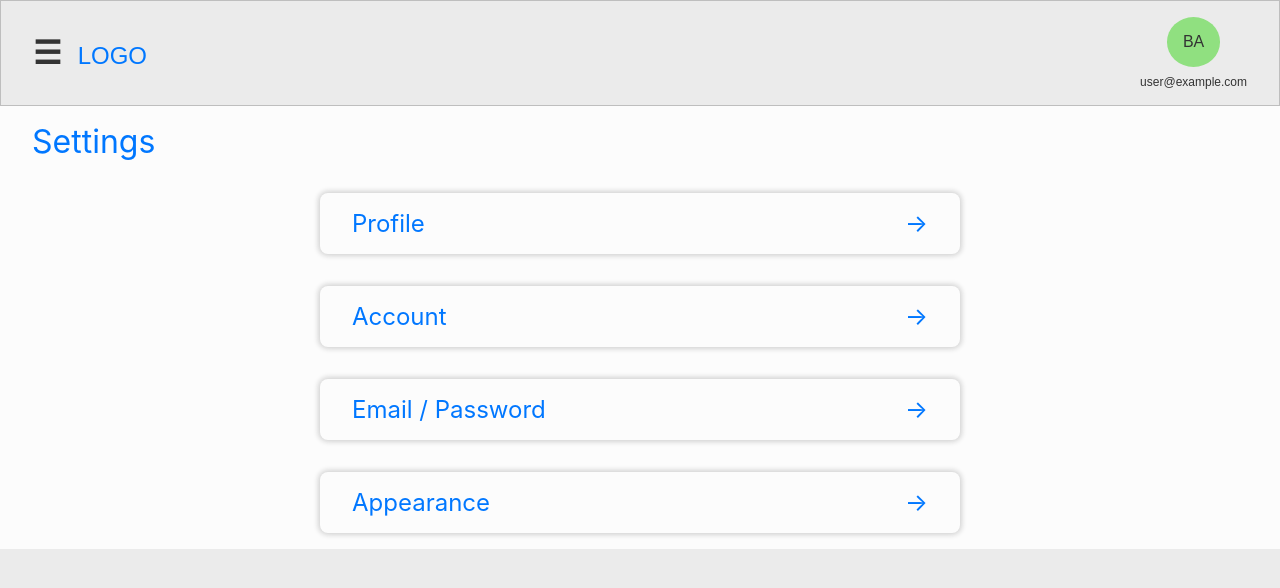
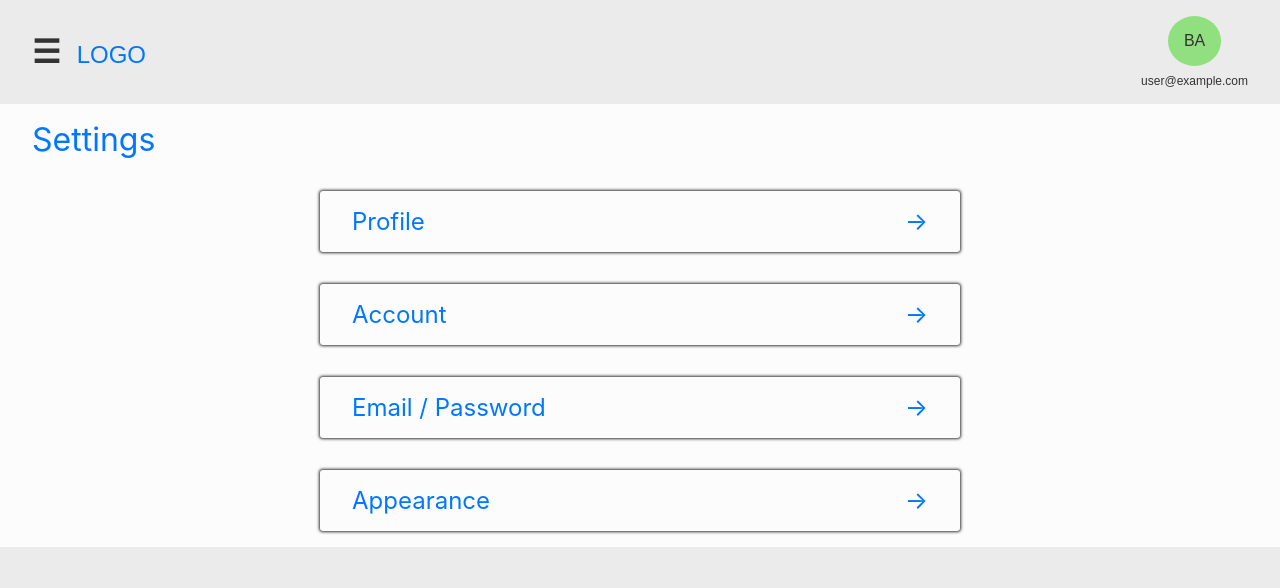
Before and after one commit to burhan221b/crat-auth-dashboard, a React (Create React App) app: page /settings in a window 1280 px wide. Shown: the top 588 px of the page. Built offline with nearby package versions, Linux system fonts and the light colour scheme; no server answers; sample sign-in values are in the browser's storage.

Commit message:
Made Topics seperate ui now

```diff
--- a/src/App.tsx
+++ b/src/App.tsx
@@ -7,6 +7,7 @@ import './styles/Btn.scss';
 import './styles/Nav.scss';
 import './styles/Profile.scss';
 import './styles/Settings.scss';
+import './styles/TopicContainer.scss';
 import './styles/Bridge.scss';
 import './styles/Theme.scss';
 import { AuthProvider } from './context/AuthContext';
--- a/src/components/nav/NavSide.tsx
+++ b/src/components/nav/NavSide.tsx
@@ -27,7 +27,6 @@ const NavSide = (props: any) => {
                         <li><Link onClick={removeSideNavActive} to="/contact">Contact</Link></li>
                         <li><Link onClick={() => openSideNavTopic("NavSideNotes")} to="/notes">Notes</Link></li>
                         <li><Link onClick={() => openSideNavTopic("NavSideSettings")} to="/settings">Settings</Link></li>
-                        <li><button>Sign</button></li>
                     </ul>
                 </div>
 
--- a/src/pages/Dashboard.tsx
+++ b/src/pages/Dashboard.tsx
@@ -22,6 +22,11 @@ const Dashboard = () => {
             <h1>Dashboard</h1>
             {error && <ErrorMessage>{error}</ErrorMessage>}
             <strong>Current User Email: {currentUser.email}</strong>
+            <p>Lorem ipsum dolor sit amet consectetur adipisicing elit. Laboriosam facilis nostrum voluptatem vel cum laudantium alias numquam quidem quae voluptatibus, ad cumque sequi officiis iste quas et corporis? Nisi, nesciunt!</p>
+            <p>Lorem ipsum dolor sit amet consectetur adipisicing elit. Laboriosam facilis nostrum voluptatem vel cum laudantium alias numquam quidem quae voluptatibus, ad cumque sequi officiis iste quas et corporis? Nisi, nesciunt!</p>
+            <p>Lorem ipsum dolor sit amet consectetur adipisicing elit. Laboriosam facilis nostrum voluptatem vel cum laudantium alias numquam quidem quae voluptatibus, ad cumque sequi officiis iste quas et corporis? Nisi, nesciunt!</p>
+            <p>Lorem ipsum dolor sit amet consectetur adipisicing elit. Laboriosam facilis nostrum voluptatem vel cum laudantium alias numquam quidem quae voluptatibus, ad cumque sequi officiis iste quas et corporis? Nisi, nesciunt!</p>
+
             <div className="button-group">
                 <Link to="/update-profile"><button type="button" className="btn btn-updateProfile">Update Profile</button></Link>
             </div>
--- a/src/pages/Settings.tsx
+++ b/src/pages/Settings.tsx
@@ -34,33 +34,33 @@ const Settings = () => {
             {location.pathname === "/settings" &&
                 <section className="settings-content">
 
-                    <div className="settings-topic-container">
+                    <div className="topic-container">
                         <Link to="profile">
-                            <h2 className="settings-topic-title">Profile</h2>
+                            <h2 className="topic-title">Profile</h2>
                             <h2>&#8594;</h2>
                         </Link>
                     </div>
 
 
-                    <div className="settings-topic-container">
+                    <div className="topic-container">
                         <Link to="account">
-                            <h2 className="settings-topic-title">Account</h2>
+                            <h2 className="topic-title">Account</h2>
                             <h2>&#8594;</h2>
                         </Link>
                     </div>
 
 
-                    <div className="settings-topic-container">
+                    <div className="topic-container">
                         <Link to="email-password">
-                            <h2 className="settings-topic-title">Email / Password</h2>
+                            <h2 className="topic-title">Email / Password</h2>
                             <h2>&#8594;</h2>
                         </Link>
                     </div>
 
 
-                    <div className="settings-topic-container">
+                    <div className="topic-container">
                         <Link to="appearance">
-                            <h2 className="settings-topic-title">Appearance</h2>
+                            <h2 className="topic-title">Appearance</h2>
                             <h2>&#8594;</h2>
                         </Link>
                     </div>
--- a/src/styles/Nav.scss
+++ b/src/styles/Nav.scss
@@ -7,7 +7,6 @@ nav {
 #NavTop {
     background-color: #ffffff;
     color: #1650a7;
-    border: 1px solid rgba(146, 146, 146, 0.5);
     z-index: 10;
 }
 
--- a/src/styles/Settings.scss
+++ b/src/styles/Settings.scss
@@ -35,27 +35,5 @@
     gap: 2em;
     align-items: center;
     margin-top: 2em;
-    .settings-topic-container {
-        // display: flex;
-        // justify-content: space-between;
-        padding: 1em 2em;
-        // border: 3px solid #000;
-        border: none;
-        border-radius: 8px;
-        width: 80%;
-        box-shadow: 0px 0px 5px 2px lightgrey;
-        &:hover {
-            background-color: #a99f9f;
-            // box-shadow: 0px 0px 5px 2px lightgrey;
-            padding: 1em 2.2em;
-        }
-
-        a {
-            display: flex;
-            justify-content: space-between;
-            text-decoration: none;
-            color: #000;
-        }
-    }
 }
 // }
--- /dev/null
+++ b/src/styles/TopicContainer.scss
@@ -0,0 +1,18 @@
+.topic-container {
+    padding: 1em 2em;
+    border: none;
+    border-radius: 3px;
+    width: 80%;
+    box-shadow: 0px 0px 3px 1px #333333;
+    &:hover {
+        background-color: #a99f9f;
+        padding: 1em 2.2em;
+    }
+
+    a {
+        display: flex;
+        justify-content: space-between;
+        text-decoration: none;
+        color: #000;
+    }
+}
```
